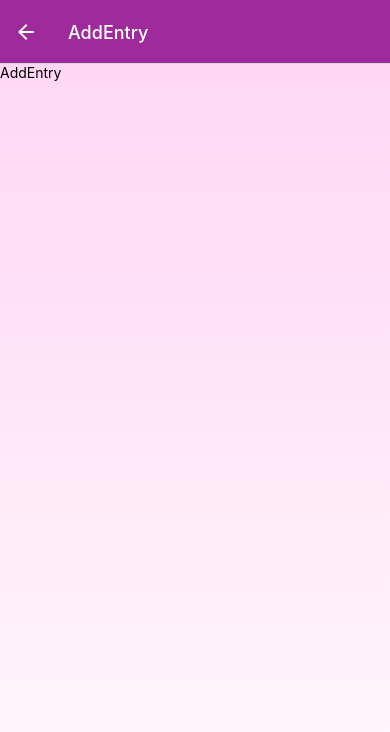
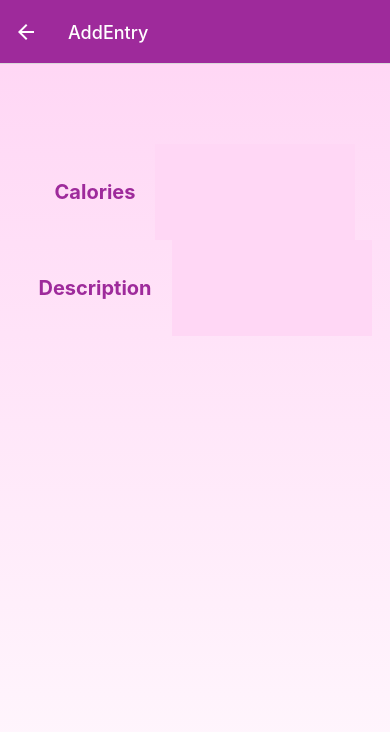
Before and after one commit to Bingbingzz/CS5520_HW2, a React Native app in the folder calorie_track_app/: screen /AddEntry in a window 390 px wide. Shown: the top 732 px of the page. Built offline with nearby package versions, Linux system fonts and the light colour scheme.

Commit message:
add form created

```diff
--- /dev/null
+++ b/calorie_track_app/components/AddEntryForm.js
@@ -0,0 +1,56 @@
+import { View, Text, StyleSheet, Alert } from "react-native";
+import React from "react";
+import Lable from "./Lable";
+import Input from "./Input";
+import colors from "../constant/colors";
+import { useState } from "react";
+
+const AddEntryForm = () => {
+  const [caloriesText, setCaloriesText] = useState("");
+  const [descriptionText, setDescriptionText] = useState("");
+  function changeCalories(enteredCalories) {
+    setCaloriesText(enteredCalories);
+    // setCalories(enteredCalories);
+  }
+  function changeDescription(enteredDscription){
+    setDescriptionText(enteredDscription);
+    // setDescription(enteredDscription);
+  }
+  return (
+    <View style={styles.formContainer}>
+      <View style={styles.entryContainer}>
+        <Lable>Calories</Lable>
+        <Input sendChangedText={changeCalories} text={caloriesText}></Input>
+      </View>
+      <View style={styles.entryContainer}>
+        <Lable>Description</Lable>
+        <Input style={styles.description}  sendChangedText={changeDescription} text={descriptionText}></Input>
+      </View>
+    </View>
+  );
+};
+
+const styles = StyleSheet.create({
+  formContainer: {
+    marginTop: 80,
+  },
+  entryContainer: {
+    flexDirection: "row",
+    alignItems: "center",
+    justifyContent: "center",
+  },
+
+  description:{
+    minHeight: 200,
+  },
+  buttonContainer:{
+    padding:20,
+    justifyContent: 'space-between',
+    width: '100%',
+    flexDirection: 'row',
+  },
+
+
+});
+
+export default AddEntryForm;
--- /dev/null
+++ b/calorie_track_app/components/Input.js
@@ -0,0 +1,44 @@
+import { View, Text, TextInput, StyleSheet } from "react-native";
+import React from "react";
+import colors from "../constant/colors";
+
+
+const Input = ({sendChangedText,text}) => {
+    function changeText(changedText){
+        // setText(changedText);// save it in input
+        sendChangedText(changedText);//send to starting
+    }
+  return (
+    <View style={styles.container}>
+        <TextInput style={styles.input}
+          multiline
+          maxLength={200}
+          numberOfLines={4}
+          value={text}
+          placeholder=""
+          onChangeText={changeText}
+        />
+    </View>
+  )
+}
+
+const styles=StyleSheet.create({
+    container:{
+
+        backgroundColor: colors.lightPurple,
+        alignItems: "center",
+        justifyContent: "center",
+    },
+
+    input:{
+        fontSize: 20,
+        color: colors.purple,
+        alignItems: 'center',
+        borderBottomColor: colors.purple,
+        borderRadius: 10,
+        width: 200,
+      }
+})
+
+
+export default Input
--- /dev/null
+++ b/calorie_track_app/components/Lable.js
@@ -0,0 +1,23 @@
+import { View, Text, StyleSheet } from 'react-native'
+import React from 'react'
+import colors from '../constant/colors'
+
+export default function Lable({children, style}) {
+
+  return (
+    <View>
+      <Text style={[styles.lable,style]}>{children}</Text>
+    </View>
+  )
+}
+
+const styles=StyleSheet.create({
+    lable:{
+        fontSize: 20,
+        fontWeight: "bold",
+        color: colors.purple,
+        alignItems: 'center',
+        justifyContent: "center",
+        padding: 20,
+      },
+})
--- a/calorie_track_app/screens/AddEntry.js
+++ b/calorie_track_app/screens/AddEntry.js
@@ -3,6 +3,7 @@ import React from "react";
 import { LinearGradient } from "expo-linear-gradient";
 import colors from "../constant/colors";
 import BackGroundGradient from "../components/BackGroundGradient";
+import AddEntryForm from "../components/AddEntryForm";
 
 const AddEntry = () => {
   return (
@@ -12,7 +13,7 @@ const AddEntry = () => {
         style={styles.container}
       > */}
       <BackGroundGradient />
-      <Text>AddEntry</Text>
+      <AddEntryForm/>
       {/* </LinearGradient> */}
     </View>
   );
```
Also changed, not shown: calorie_track_app/components/EntryItem.js (added), calorie_track_app/components/EntryItemDetail.js (added).
